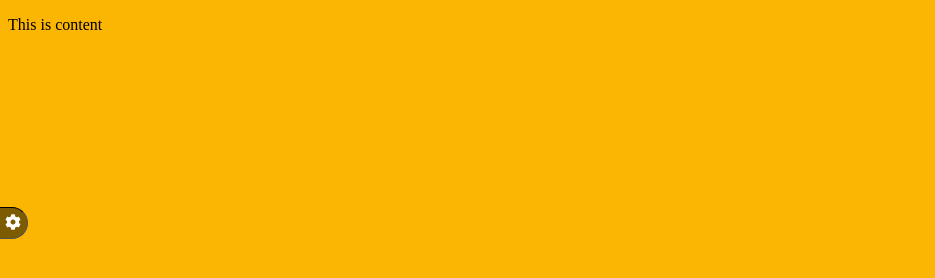
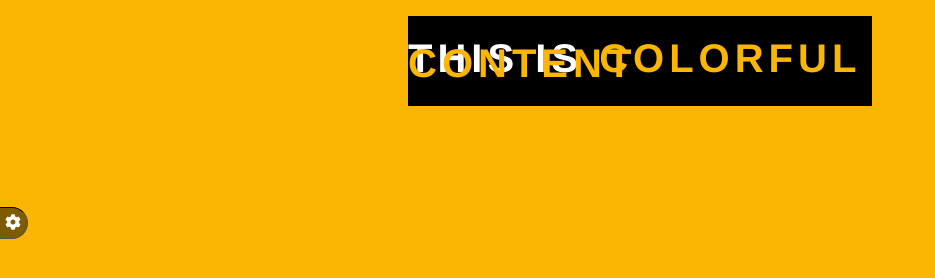
Before and after one commit to Umitt96/Color_theme_Palette, a plain HTML site: page index.html in a window 1280 px wide. Shown: the whole page, without its empty margins (0-935 px from the left). Drawn offline with Linux system fonts and the light colour scheme.

Commit message:
add content

```diff
--- a/index.html
+++ b/index.html
@@ -21,15 +21,15 @@
                 <span class="theme-buttons bg5" data-color="#babbba"></span>
                 <span class="theme-buttons bg6" data-color="#f63030"></span>
                 <span class="theme-buttons bg7" data-color="#fbb603"></span>
-                <span class="theme-buttons bg8" data-color="#8aac01"></span>
+                <span class="theme-buttons bg8" data-color="#ff00ff"></span>
                 <span class="theme-buttons bg9" data-color="#fff000"></span>
-                <span class="theme-buttons bg10" data-color="#000"></span>
+                <span class="theme-buttons bg10" data-color="#fff"></span>
         </div>
         </div>
     </div>
 
     <div class="example">
-      <p>This is <span>content</span></p>
+      <p>This is <span>colorful content</span></p>
     </div>
 </body>
 <script src="main.js"></script>
--- a/style.css
+++ b/style.css
@@ -8,9 +8,9 @@
 .bg5{ background-color: #babbba;}
 .bg6{ background-color: #f65524;}
 .bg7{ background-color: #fbb603;}
-.bg8{ background-color: #fff000;}
-.bg9{ background-color: #fff;}
-.bg10{ background-color: #000;}
+.bg8{ background-color: #ff00ff;}
+.bg9{ background-color: #fff000;}
+.bg10{ background-color: #fff;}
 
 body{
   background-color: var(--main-color);
@@ -60,3 +60,20 @@ body{
   cursor: pointer;
   border: 2px solid #fff;
 }
+
+.example{
+    display: flex;
+    justify-content: center;
+    align-items: center;
+    background-color: #000;
+    color: #fff;
+    font-weight: bold;
+    font-family: 'Franklin Gothic Medium', 'Arial Narrow', Arial, sans-serif;
+    text-transform: uppercase;
+    letter-spacing: 5px;
+    font-size: 40px;
+    line-height: 5px;
+    margin: 1rem 25rem 0 25rem;
+}
+
+.example span{ color: var(--main-color);}
```
